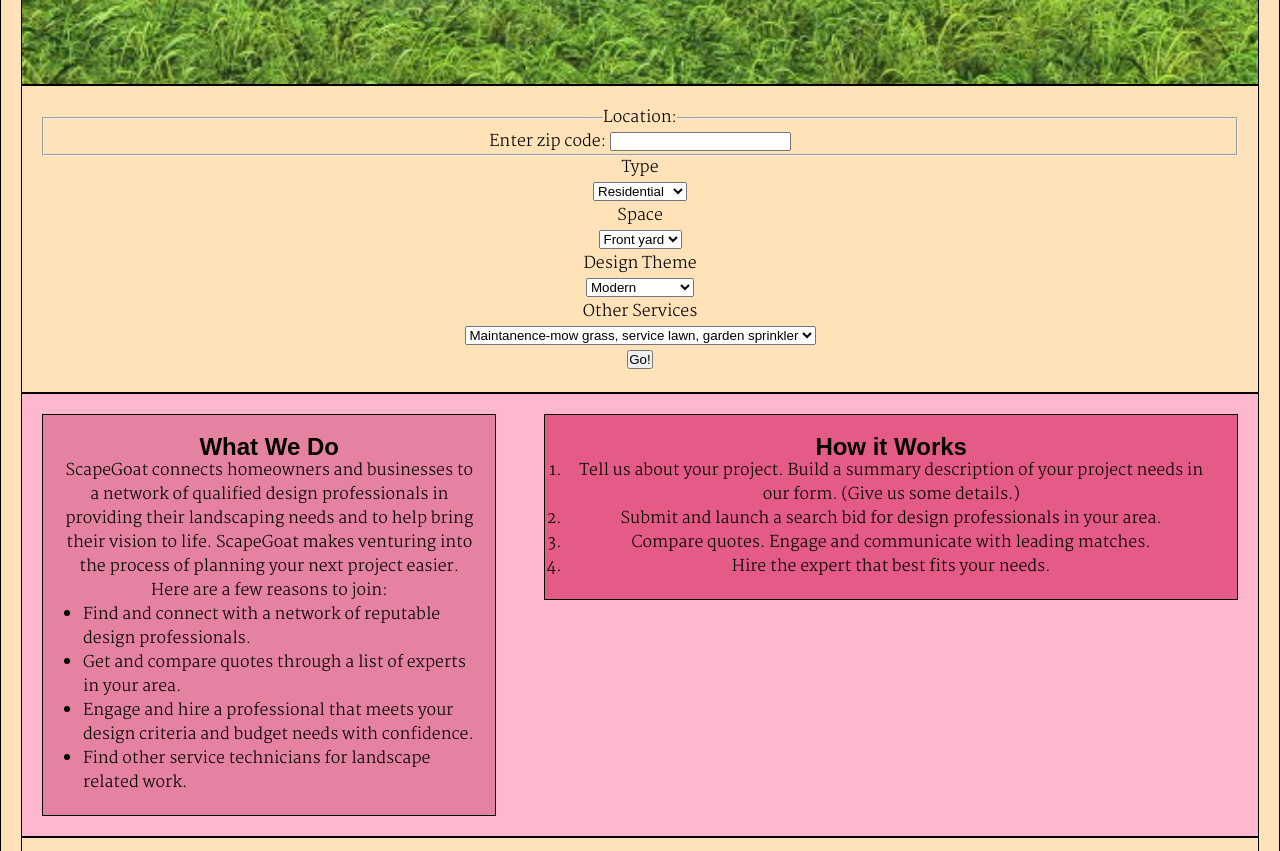
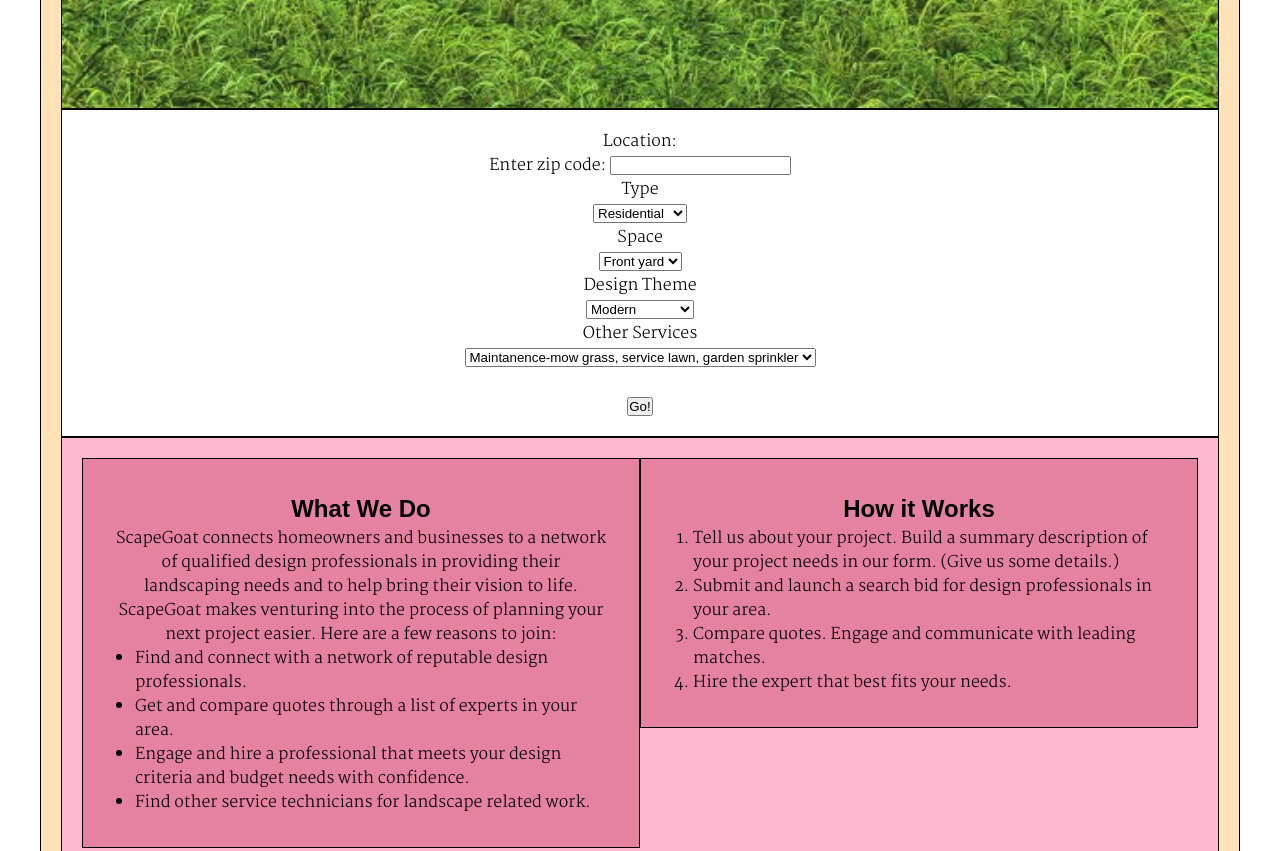
Before and after one commit to Elizadee/Elizadee.github.io, a plain HTML site: page unit_6/index.html in a window 1280 px wide. Shown: the part 780-1631 px from the top of the page. Drawn offline with Linux system fonts and the light colour scheme; a web font is replaced by a local one.

Commit message:
Update style.css

```diff
--- a/unit_6/css/style.css
+++ b/unit_6/css/style.css
@@ -4,7 +4,7 @@
 @import url(https://fonts.googleapis.com/css?family=Martel:300);
 @import url(https://fonts.googleapis.com/css?family=Lato);
 
-* { margin:0; padding:0; box-sizing:border-box; }
+* {margin:0;padding:0;box-sizing:border-box;}
 
 header {
 	/*background-color: #9C2C41;*/
@@ -30,18 +30,21 @@ footer {
 	background-color: #FFE2B8;
 	border: 1px black solid;
 	padding: 20px;
+	width: 75em;
+	margin: auto;
 }
 
 section {
 	border: 1px black solid;
 	padding: 20px;
+	background: #fff;
 }
 
 body {
 	text-align: center;
 	font-family: 'Martel', serif;
-	font-size: 1em;
-	line-height: 1.5em;
+	font-size: 16px;
+	line-height: 1.5;
 }
 
 #splash {
@@ -74,7 +77,7 @@ h3 {color: #900C3F;
 }
 p {text-align: center;
 }
-ul {
+ul, ol {
 	padding-left:1.25em;
 	text-align: left;
 }
@@ -114,20 +117,15 @@ how-it-works {
 	padding: 20px;
 }
 
-#left {
+#two-column div {
 	background-color: #E582A2;
 	border: 1px black solid;
-	padding:  20px;
+	padding: 2em;
 	float: left;
-	width: 38%;
+	width: 50%;
+	/* margin: 1%; */
 }
-#right {
-	background-color: #E55B88;
-	border: 1px black solid;
-	padding: 20px;
-	float: right;
-	width: 58%;
-}
+
 .clearfix:after {
 	visibility: hidden;
 	display: block;
@@ -136,3 +134,24 @@ how-it-works {
 	clear: both;
 	height: 0;
 }
+
+/*****************
+	form
+******************/
+fieldset {
+	border:none;
+}
+form div {
+	border:1px solid;
+	display:inline-block;
+	width: 15em;
+	height: 15em;
+	border-radius: 55%;
+}
+form p {
+	margin-top:40%;
+}
+button {
+	display:block;
+	margin:2em auto 0;
+}
```
